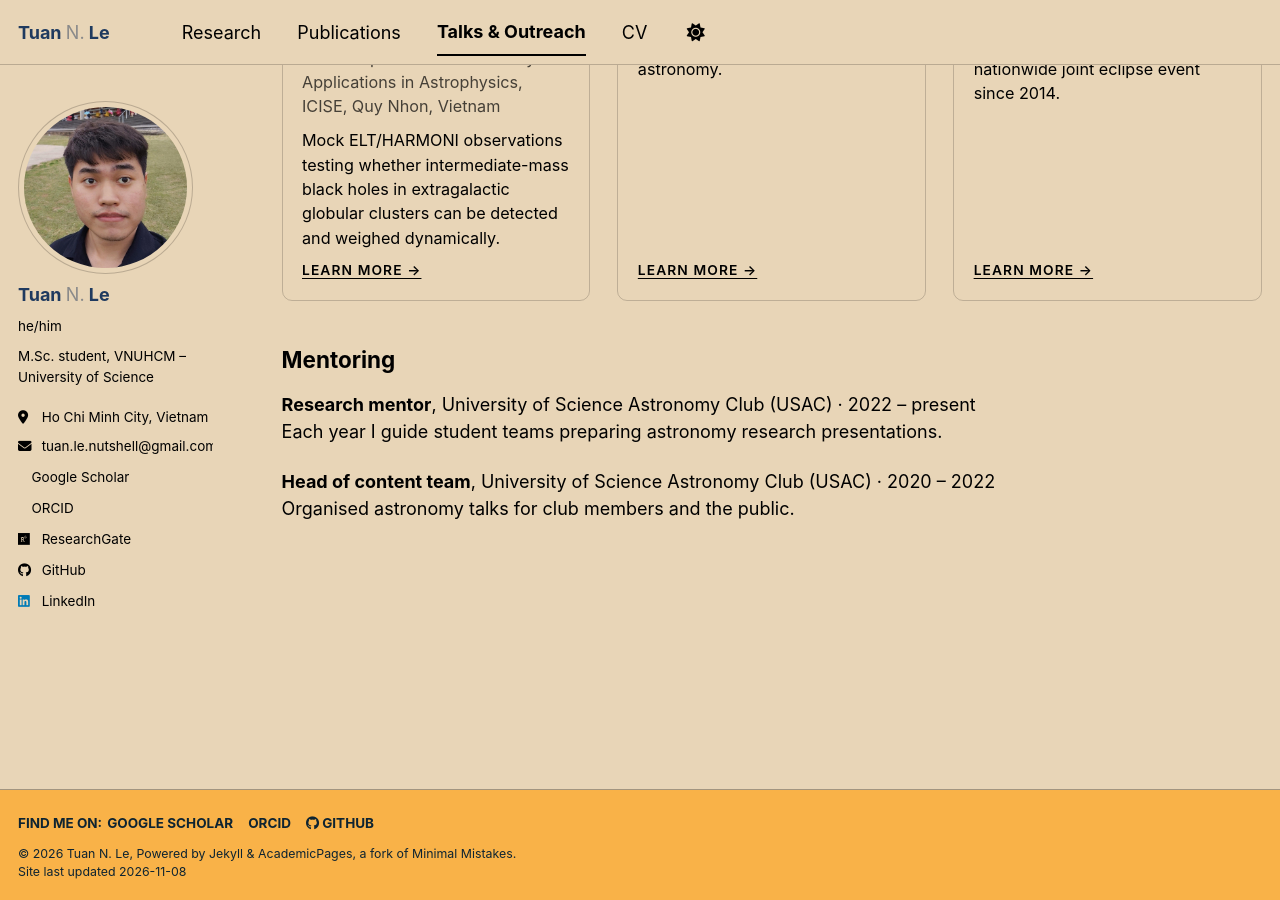
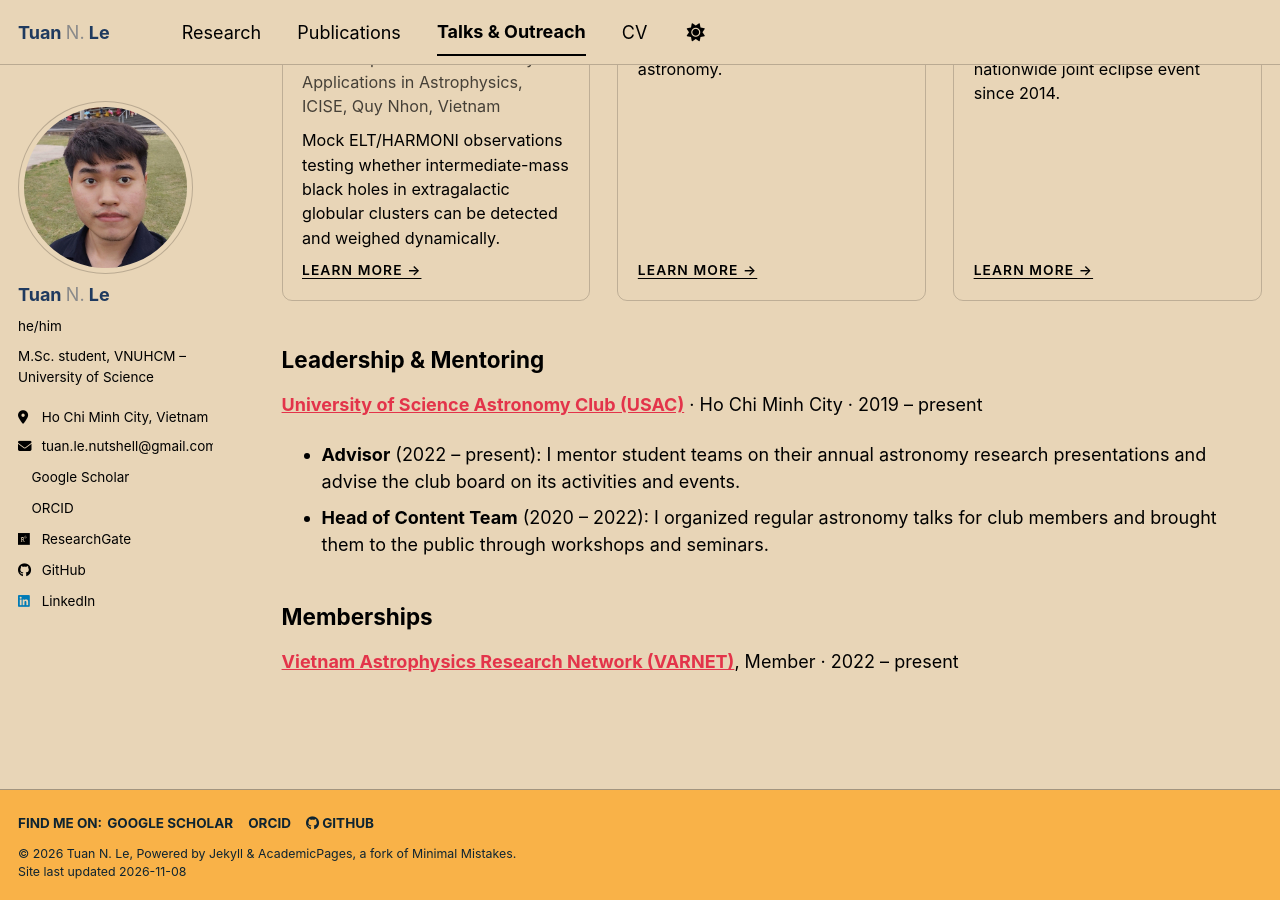
Before and after one commit to tuannle-astro/tuannle-astro.github.io, a Jekyll site: the page built from _pages/outreach.html, in a window 1280 px wide and 900 px high, scrolled down 1531 px. Built offline with Jekyll 4.4.1, drawn with Linux system fonts in a browser that asks for light colours; a style sheet for code colours, icons or effects is not loaded.

Commit message:
update cv & outreach

```diff
--- a/_pages/outreach.html
+++ b/_pages/outreach.html
@@ -80,13 +80,17 @@ author_profile: true
 </dialog>
 {% endfor %}
 
-<h2>Mentoring</h2>
+<h2>Leadership &amp; Mentoring</h2>
 
-<p><strong>Research mentor</strong>, University of Science Astronomy Club (USAC) · 2022 – present<br>
-Each year I guide student teams preparing astronomy research presentations. </p>
+<p><strong><a href="https://www.facebook.com/clbusac">University of Science Astronomy Club (USAC)</a></strong> · Ho Chi Minh City · 2019 – present</p>
 
-<p><strong>Head of content team</strong>, University of Science Astronomy Club (USAC) · 2020 – 2022<br>
-Organised astronomy talks for club members and the public.</p>
+<ul>
+  <li><strong>Advisor</strong> (2022 – present): I mentor student teams on their annual astronomy research presentations and advise the club board on its activities and events.</li>
+  <li><strong>Head of Content Team</strong> (2020 – 2022): I organized regular astronomy talks for club members and brought them to the public through workshops and seminars.</li>
+</ul>
+
+<h2>Memberships</h2>
+<p><strong><a href="https://sites.google.com/view/sf2-varnet/team">Vietnam Astrophysics Research Network (VARNET)</a></strong>, Member · 2022 – present</p>
 
 <script>
 (function () {
```
Also changed, not shown: _pages/about.md (+2 -2 lines), 1 other file.
